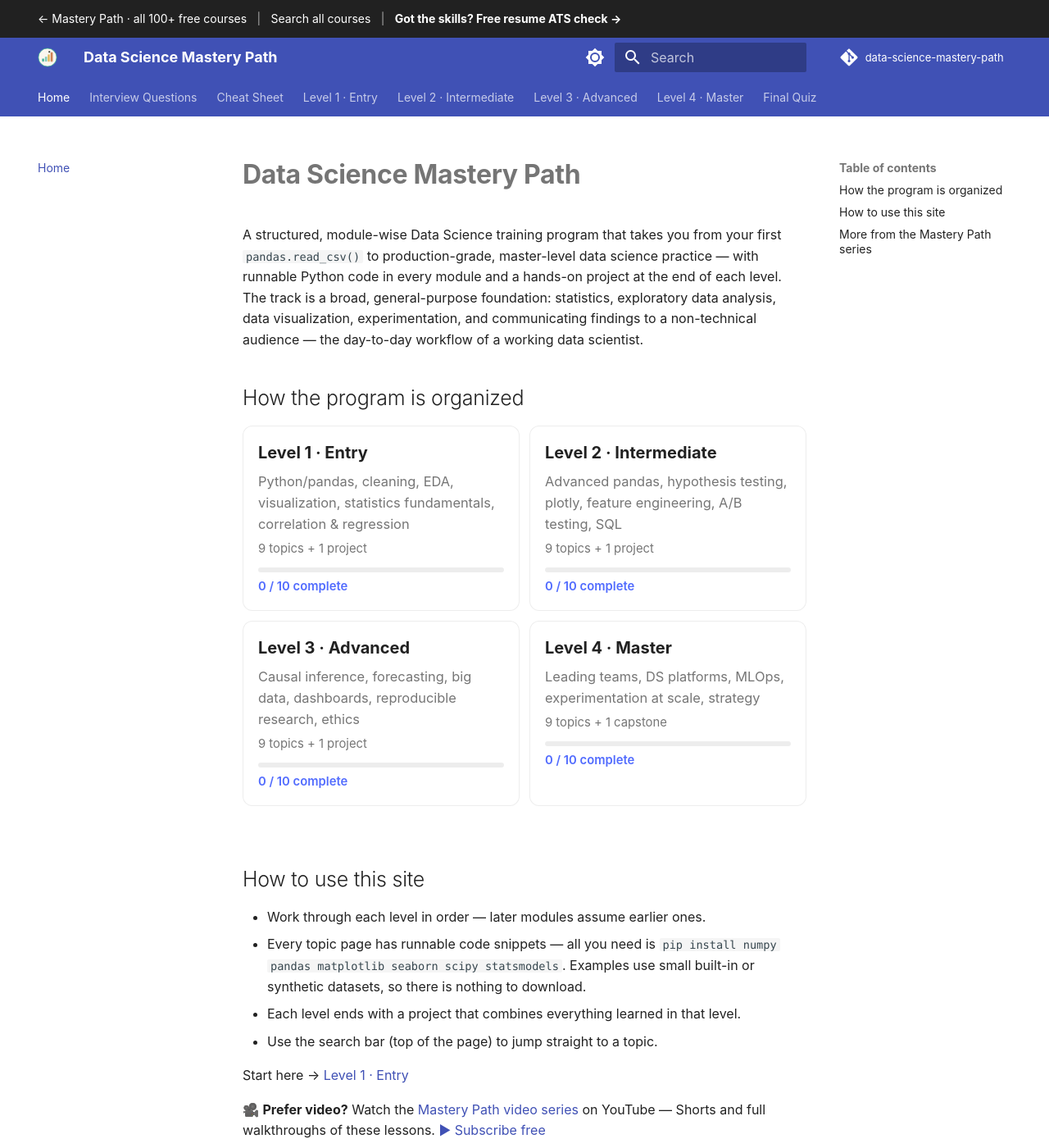
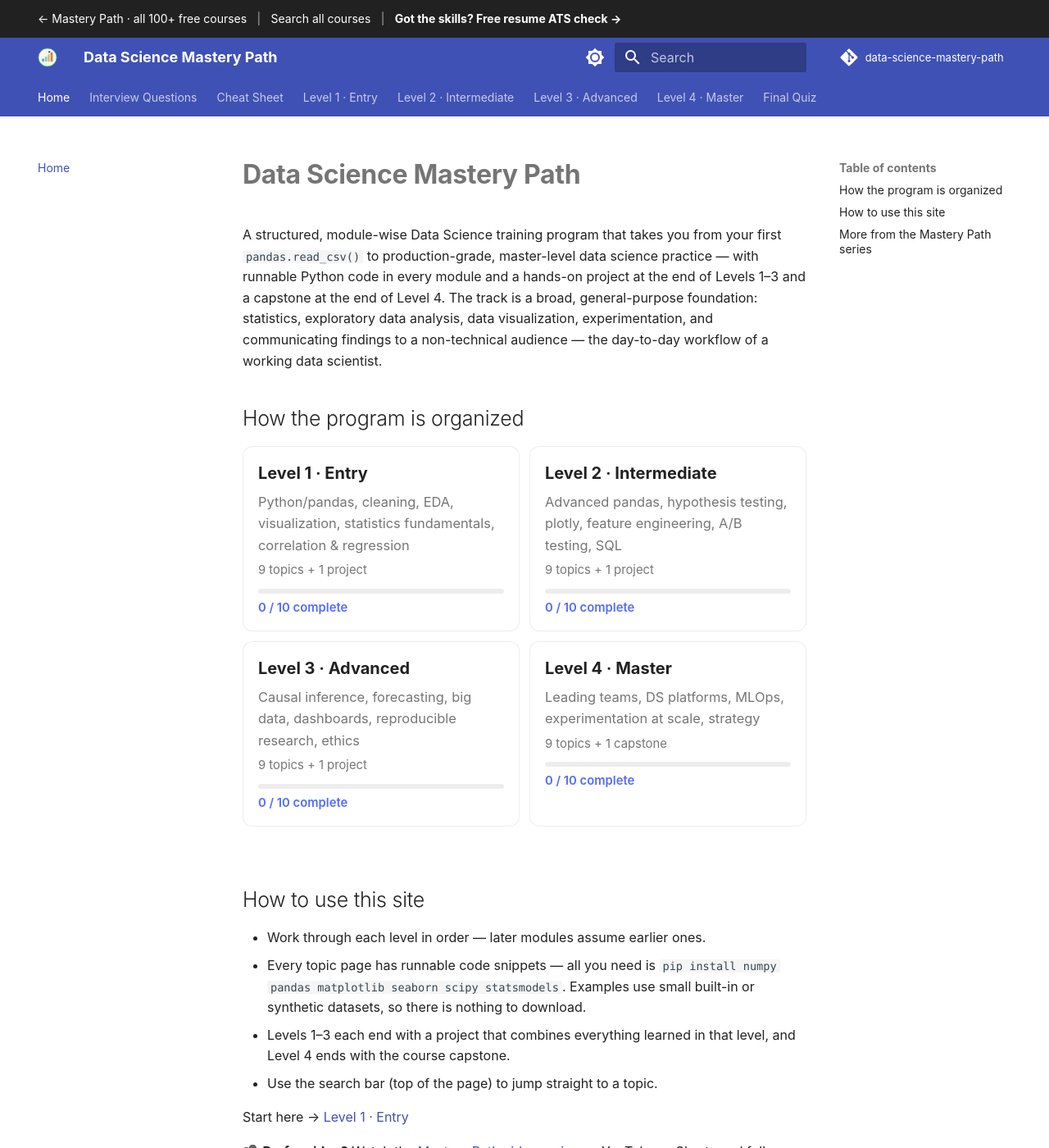
Before and after one commit to SIGILIPELLI/data-science-mastery-path, an MkDocs documentation site: the page built from docs/index.md, in a window 1280 px wide and 1400 px high. Shown: the whole window at 82% size. Built offline with MkDocs 1.6.1 and Material for MkDocs 9.7.7, drawn with Linux system fonts in a browser that asks for light colours; comment, search, counter and statistics services are not loaded.

Commit message:
Course home: state that Levels 1-3 end with a project and Level 4 with the capstone
Co-Authored-By: Claude Sonnet 5.5 <noreply@anthropic.com>

```diff
--- a/docs/index.md
+++ b/docs/index.md
@@ -7,8 +7,7 @@ description: "Free data science course from beginner to advanced -- Python, pand
 
 A structured, module-wise Data Science training program that takes you from
 your first `pandas.read_csv()` to production-grade, master-level data
-science practice — with runnable Python code in every module and a
-hands-on project at the end of each level. The track is a broad,
+science practice — with runnable Python code in every module and a hands-on project at the end of Levels 1–3 and a capstone at the end of Level 4. The track is a broad,
 general-purpose foundation: statistics, exploratory data analysis, data
 visualization, experimentation, and communicating findings to a non-technical
 audience — the day-to-day workflow of a working data scientist.
@@ -28,7 +27,7 @@ audience — the day-to-day workflow of a working data scientist.
 - Every topic page has runnable code snippets — all you need is
   `pip install numpy pandas matplotlib seaborn scipy statsmodels`. Examples
   use small built-in or synthetic datasets, so there is nothing to download.
-- Each level ends with a project that combines everything learned in that level.
+- Levels 1–3 each end with a project that combines everything learned in that level, and Level 4 ends with the course capstone.
 - Use the search bar (top of the page) to jump straight to a topic.
 
 Start here → [Level 1 · Entry](level-1/index.md)
```
